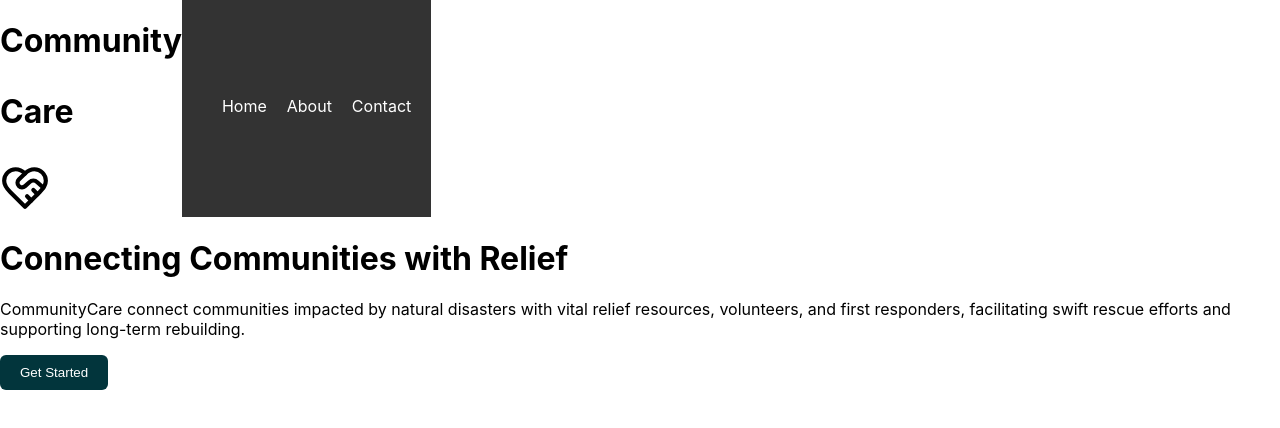
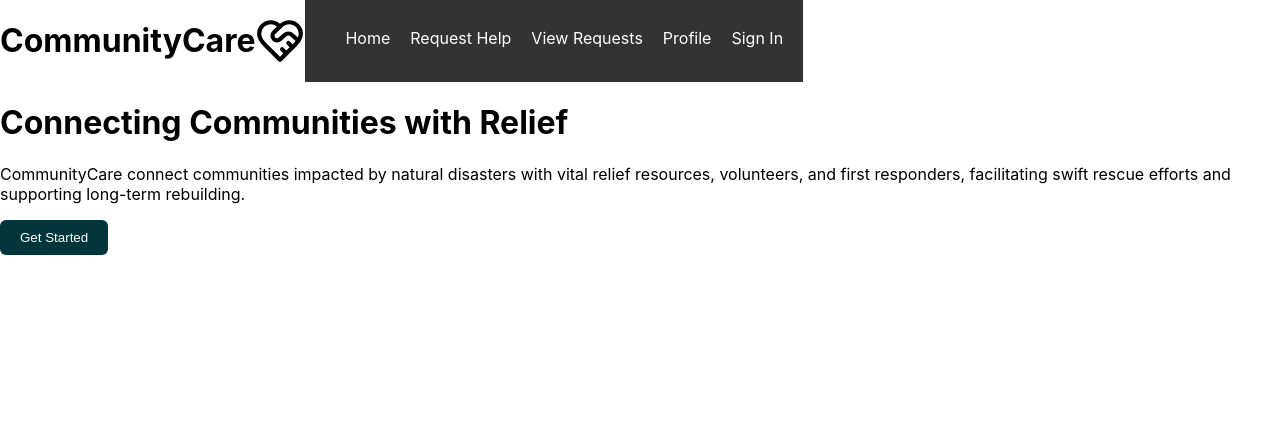
Before and after one commit to Brilynd/CommunityCare, a React (Create React App) app in the folder communitycare_frontend/: page / in a window 1280 px wide. Shown: the top 428 px of the page. Built offline with nearby package versions, Linux system fonts and the light colour scheme.

Commit message:
updated to include signup poppup

```diff
--- a/communitycare_frontend/src/App.js
+++ b/communitycare_frontend/src/App.js
@@ -1,15 +1,19 @@
 // App.js
-import React from 'react';
+import React, { useState } from 'react';
 import { BrowserRouter as Router, Routes, Route } from 'react-router-dom';
 import Navbar from './components/Navbar';
 import Home from './components/Home';
 
 function App() {
+  const [signUpPopup, setSignUpPopup] = useState(false);
+  const toggleSignUpPopup = () => {
+    setSignUpPopup(!signUpPopup)
+  }
   return (
     <Router>
-      <Navbar />
+      <Navbar signUpPopup={signUpPopup} toggleSignUpPopup={toggleSignUpPopup}/>
       <Routes>
-        <Route path="/" element={<Home />} />
+        <Route path="/" element={<Home signUpPopup={signUpPopup} setSignIn={setSignUpPopup}/>} />
       </Routes>
     </Router>
   );
--- a/communitycare_frontend/src/components/Home.jsx
+++ b/communitycare_frontend/src/components/Home.jsx
@@ -1,9 +1,16 @@
 import "./Home.css"
 import JumboTron from "./JumboTron"
-const Home = () =>{
+import SignupPopup from "./SignUp"
+const Home = ({signUpPopup,setSignIn}) =>{
+
+const toggleSignInPopup = () => {
+    setSignIn(!signUpPopup)
+}
+
 return(
     <div>
-        <JumboTron />
+        <JumboTron toggleSignIn={toggleSignInPopup}/>
+        {signUpPopup && <SignupPopup signUpPopup={signUpPopup}/>}
     </div>
 )
 }
--- a/communitycare_frontend/src/components/JumboTron.jsx
+++ b/communitycare_frontend/src/components/JumboTron.jsx
@@ -1,10 +1,10 @@
 import PrimaryBtn from "./PrimaryBtn"
-const JumboTron = () => {
+const JumboTron = ({toggleSignIn}) => {
     return(
         <div>
             <h1>Connecting Communities with Relief</h1>
             <p>CommunityCare connect communities impacted by natural disasters with vital relief resources, volunteers, and first responders, facilitating swift rescue efforts and supporting long-term rebuilding.</p>
-            <PrimaryBtn text="Get Started" onClick={() => console.log("Get Started button clicked")} />
+            <PrimaryBtn text="Get Started" onClick={() => toggleSignIn()} />
         </div>
     )
 }
--- a/communitycare_frontend/src/components/Navbar.css
+++ b/communitycare_frontend/src/components/Navbar.css
@@ -5,7 +5,19 @@
     background-color: #333;
     padding: 10px 20px;
 }
-
+.secondaryLogoTxt{
+    display: flex;
+    margin: 0;
+}
+.primaryLogoTxt{
+    display: flex;
+}
+.logo-container{
+    display: flex;
+    vertical-align: middle;
+    align-self: center;
+    align-items: center;
+}
 .hamburger {
     background: none;
     border: none;
--- a/communitycare_frontend/src/components/Navbar.jsx
+++ b/communitycare_frontend/src/components/Navbar.jsx
@@ -5,8 +5,9 @@ import {HeartHandshake,CircleX,Menu} from 'lucide-react'
 
 import './Navbar.css'; // Import the CSS file
 
-const Navbar = () => {
+const Navbar = ({toggleSignUpPopup}) => {
   const [isMobileMenuOpen, setIsMobileMenuOpen] = useState(false);
+  const [isLoggedIn, setIsLoggedIn] = useState(false);
 
   const toggleMobileMenu = () => {
     setIsMobileMenuOpen(!isMobileMenuOpen);
@@ -15,7 +16,7 @@ const Navbar = () => {
   return (
     <div style={{display:"flex"}}>
         <div className='logo-container'>
-          <h1>Community<p>Care</p></h1>
+          <h1 className='primaryLogoTxt'>Community<p className='secondaryLogoTxt'>Care</p></h1>
           <HeartHandshake size="50" />
         </div>
 
@@ -28,11 +29,22 @@ const Navbar = () => {
           Home
         </Link>
         <Link to="/about" className="link nav-link" onClick={toggleMobileMenu}>
-          About
+          Request Help
         </Link>
         <Link to="/contact" className="link nav-link" onClick={toggleMobileMenu}>
-          Contact
+          View Requests
         </Link>
+        <Link to="/about" className="link nav-link" onClick={toggleMobileMenu}>
+          Profile
+        </Link>
+        {isLoggedIn ? (
+          <p className="link nav-link" onClick={()=>toggleSignUpPopup()}>
+            Sign Out
+          </p>
+        ) : <p className="link nav-link" onClick={()=>toggleSignUpPopup()}>
+        Sign In
+      </p>}
+
       </div>
     </nav>
     </div>
```
